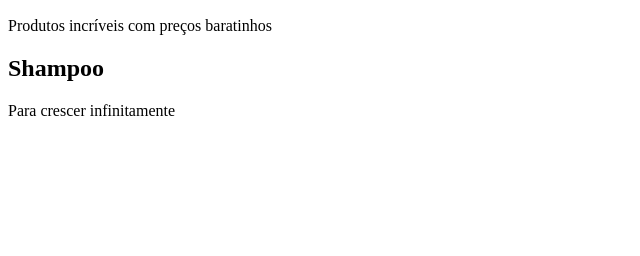
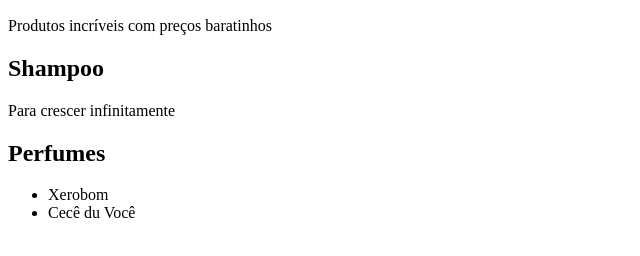
Before and after one commit to orafael-lima/Teste2, a plain HTML site: page index1.html in a window 1280 px wide. Shown: the part 110-366 px from the top of the page, without its empty margins (0-640 px from the left). Drawn offline with Linux system fonts and the light colour scheme.

Commit message:
Colocando Perfume

```diff
--- a/index1.html
+++ b/index1.html
@@ -11,5 +11,10 @@
     <p>Produtos incríveis com preços baratinhos</p>
     <h2>Shampoo</h2>
     <p>Para crescer infinitamente</p>
+    <h2>Perfumes</h2>
+    <ul>
+        <li>Xerobom</li>
+        <li>Cecê du Você</li>
+    </ul>
 </body>
 </html>
```
